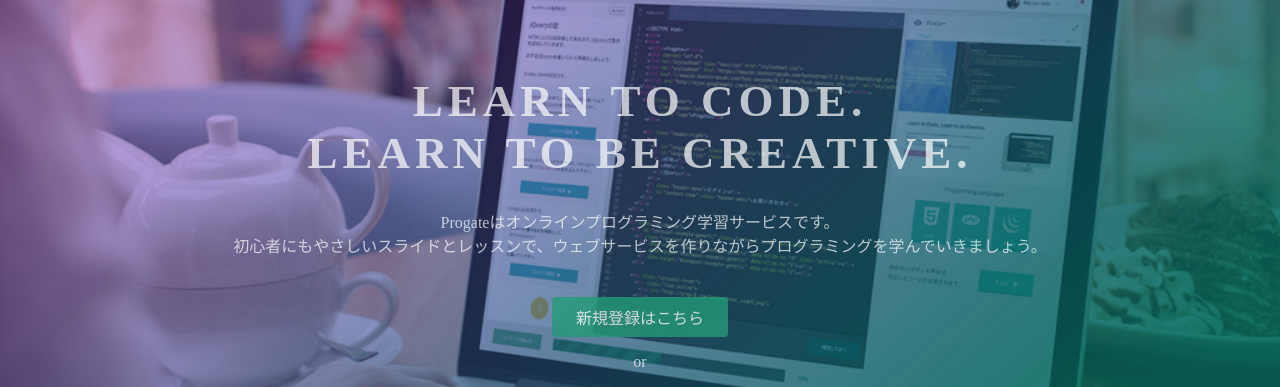
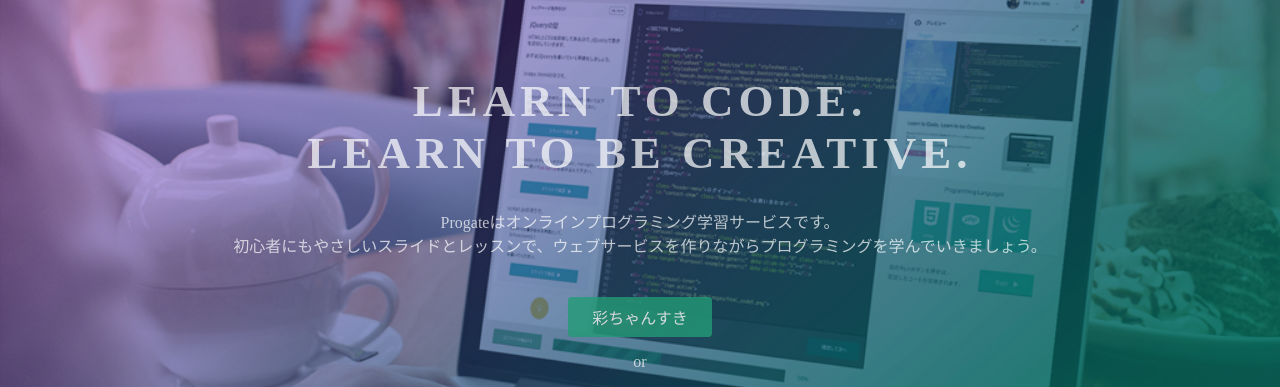
Before and after one commit to mmmdccx/mmmdccx.github.io, a plain HTML site: page index.html in a window 1280 px wide. Shown: the part 135-522 px from the top of the page. Drawn offline with Linux system fonts and the light colour scheme.

Commit message:
Update index.html

```diff
--- a/index.html
+++ b/index.html
@@ -26,7 +26,7 @@
       <h1>LEARN TO CODE.<br>LEARN TO BE CREATIVE.</h1>
       <p>Progateはオンラインプログラミング学習サービスです。<br>初心者にもやさしいスライドとレッスンで、ウェブサービスを作りながらプログラミングを学んでいきましょう。</p>
       <div class="btn-wrapper">
-        <a href="#" class="btn signup">新規登録はこちら</a>
+        <a href="#" class="btn signup">彩ちゃんすき</a>
         <p>or</p>
         <a href="#" class="btn facebook"><span class="fa fa-facebook"></span>Facebookで登録</a>
         <a href="#" class="btn twitter"><span class="fa fa-twitter"></span>Twitterで登録</a>
```
